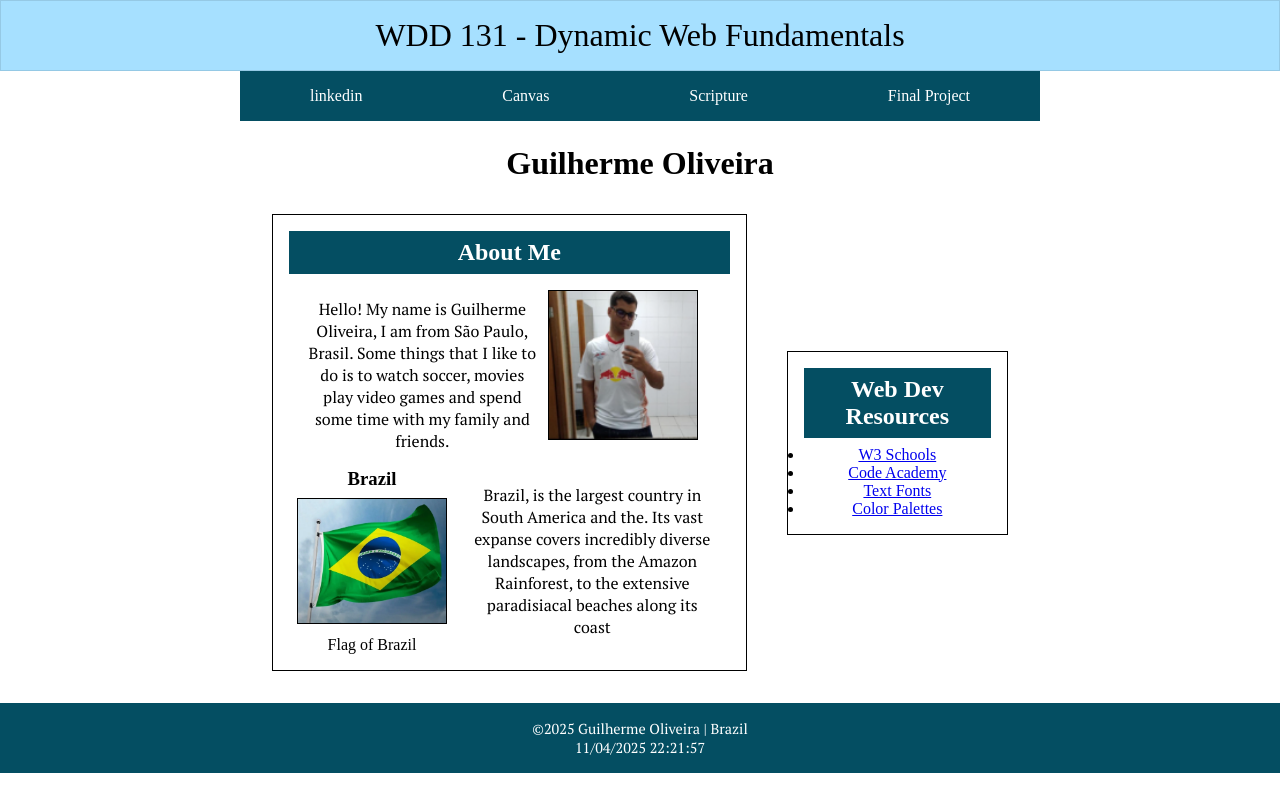
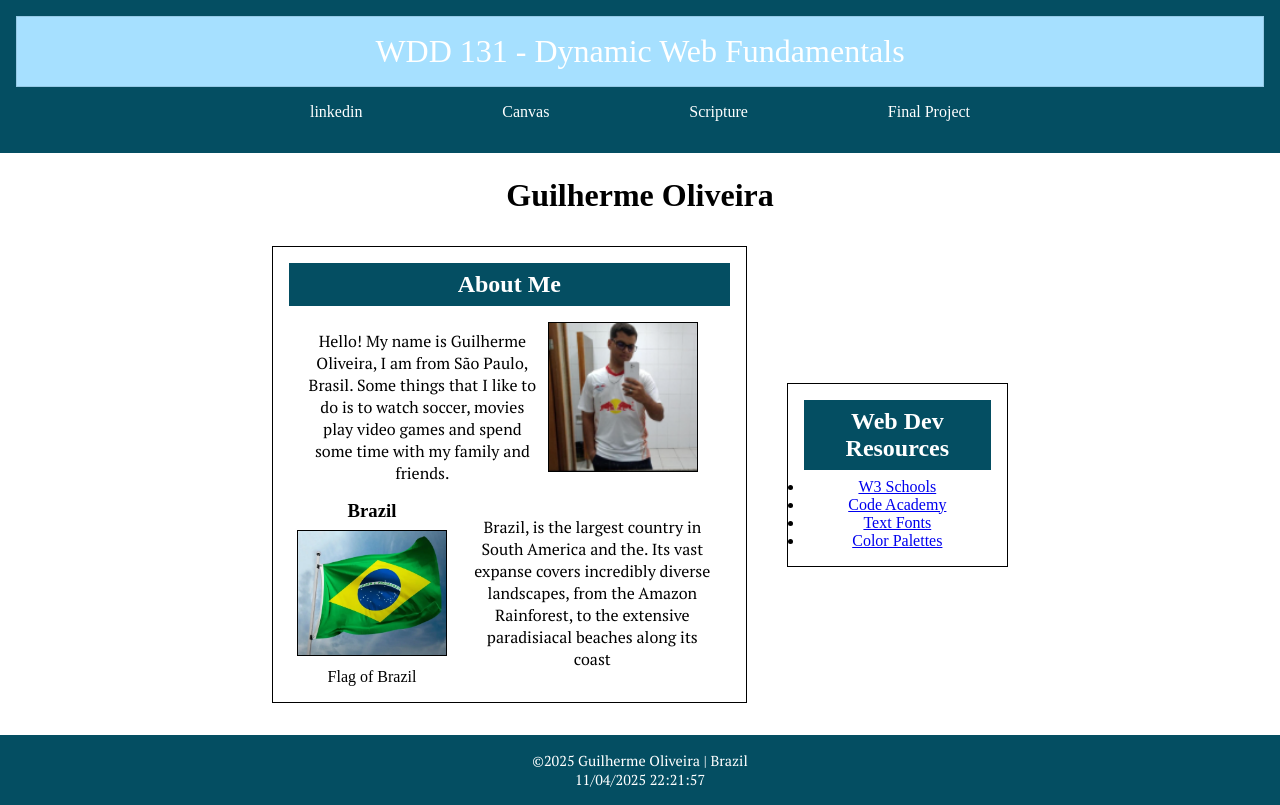
Before and after one commit to Gu1lh3rm3-0/wdd131, a plain HTML site: page index.html in a window 1280 px wide. Drawn offline with Linux system fonts and the light colour scheme.

Commit message:
Week 1 fixed

```diff
--- a/index.html
+++ b/index.html
@@ -54,7 +54,7 @@
         </section>
     </main>
     <footer>
-        <p id="current"></span> &copy;2025 Guilherme Oliveira | Brazil</span>
+        <p id="current"><span> &copy;2025 Guilherme Oliveira | Brazil</span></p>
         <p id="last"></p>
     </footer>
 </body>
--- a/styles/base.css
+++ b/styles/base.css
@@ -17,6 +17,13 @@ html, body {
     height: 100%;
     margin: 0;
     padding: 0;
+}
+
+header {
+    background-color: var(--secondary-color);
+    color: var(--primary-color);
+    padding: 1rem;
+    text-align: center;
 }
 
 p {
```
